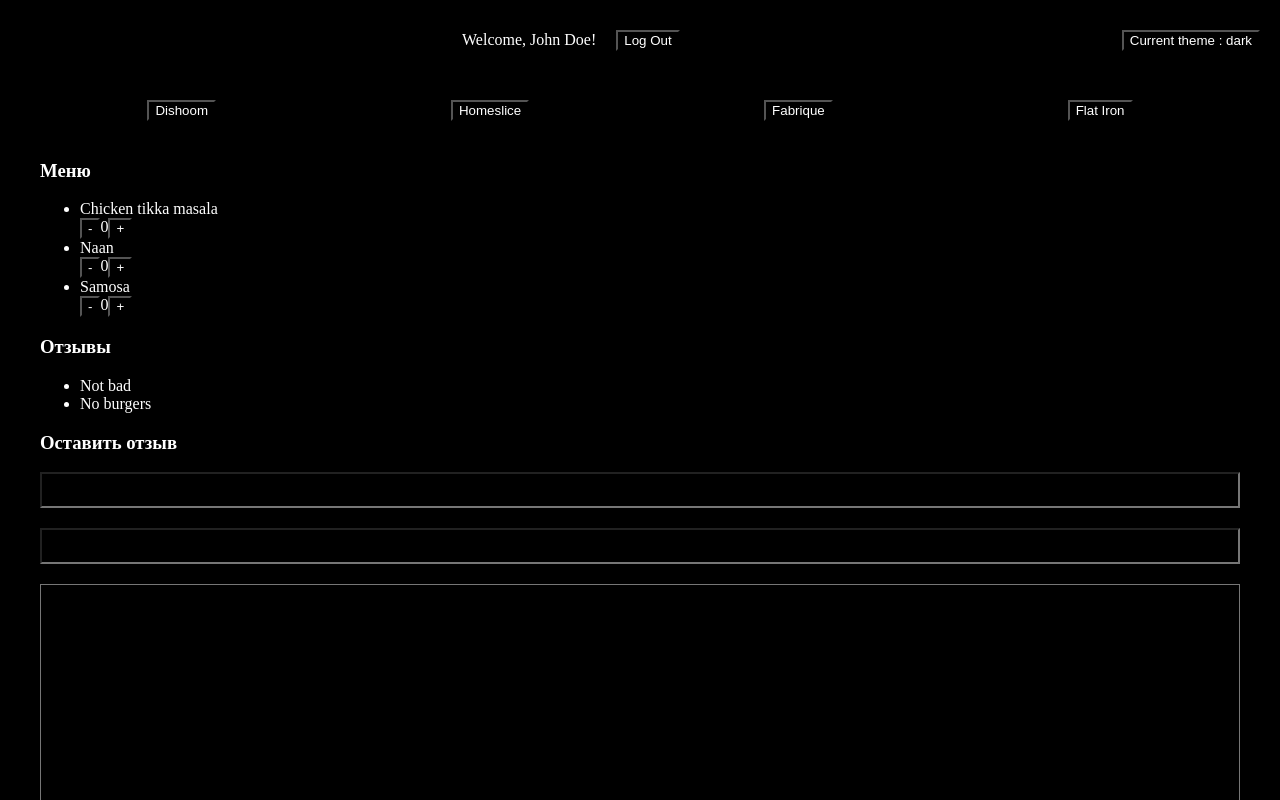
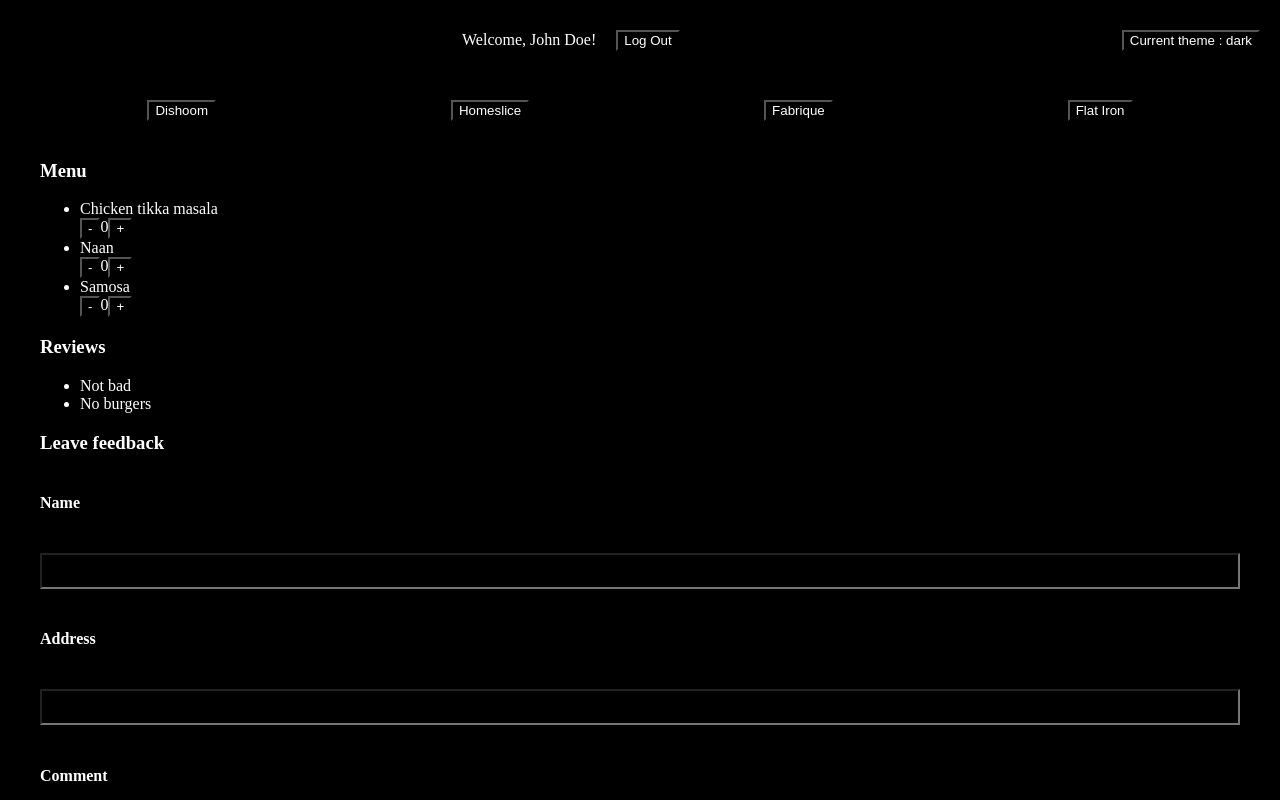
Before and after one commit to Denverlin/react-course, a React (Vite) app: page / in a window 1280 px wide. Both pictures are taken after a click on the button "Log In". Shown: the top 800 px of the page. Built offline with nearby package versions, Linux system fonts and the light colour scheme.

Commit message:
hw-6 upd

```diff
--- a/src/components/InfoCard.jsx
+++ b/src/components/InfoCard.jsx
@@ -7,11 +7,11 @@ function InfoCard({ restaurant }) {
   const { isAuth } = useContext(AuthContext);
   return (
     <div>
-      <h3>Меню</h3>
+      <h3>Menu</h3>
 
       {restaurant.menu.length === 0 ? (
         <div>
-          <h2>Ресторан закрыт</h2>
+          <h2>The restaurant is closed</h2>
         </div>
       ) : (
         <ul>
@@ -24,11 +24,11 @@ function InfoCard({ restaurant }) {
         </ul>
       )}
 
-      <h3>Отзывы</h3>
+      <h3>Reviews</h3>
 
       {restaurant.reviews.length === 0 ? (
         <div>
-          <h2>Отзывов нет</h2>
+          <h2>No reviews</h2>
         </div>
       ) : (
         <ul>
@@ -39,7 +39,7 @@ function InfoCard({ restaurant }) {
       )}
       {isAuth && (
         <>
-          <h3>Оставить отзыв</h3>
+          <h3>Leave feedback</h3>
           <ReviewForm restaurantId={restaurant.id} />
         </>
       )}
--- a/src/components/ReviewForm.jsx
+++ b/src/components/ReviewForm.jsx
@@ -2,7 +2,7 @@ import React, { useReducer } from "react";
 import InputText from "./ui/InputText.jsx";
 import Button from "./ui/Button.jsx";
 import Counter from "./Counter.jsx";
-import styles from "./styles/ReviewForm.module.css"
+import styles from "./styles/ReviewForm.module.css";
 import Textarea from "./ui/Textarea.jsx";
 
 const DEFAULT_FORM = {
@@ -63,12 +63,15 @@ function ReviewForm({ restaurantId }) {
 
   return (
     <form className={styles.reviewForm} onSubmit={(e) => e.preventDefault()}>
+      <h4>Name</h4>
       <InputText text={name} setText={setName} />
+      <h4>Address</h4>
       <InputText text={address} setText={setAddress} />
+      <h4>Comment</h4>
       <Textarea text={text} setText={setText} />
       <Counter step={1} min={0} max={5} count={grade} setCount={setGrade} />
       <Button onclick={clearForm} text={"Clear"} />
-      <Button onclick={sendForm} text={"Отправить"} />
+      <Button onclick={sendForm} text={"Send"} />
     </form>
   );
 }
--- a/src/components/layout/RestaurantsPage.jsx
+++ b/src/components/layout/RestaurantsPage.jsx
@@ -30,7 +30,7 @@ function RestaurantsPage() {
             [styles.mainDark]: theme === "dark",
           })}
         >
-          <h2>Все рестораны закрыты</h2>
+          <h2>All restaurants are closed</h2>
         </div>
       ) : (
         <div
--- a/src/components/styles/App.module.css
+++ b/src/components/styles/App.module.css
@@ -4,6 +4,7 @@
   justify-content: space-around;
   background-color: white;
   min-height: 100%;
+  transition: all 2s ease;
 }
 .containerDark {
   display: flex;
@@ -12,4 +13,5 @@
   background-color: black;
   color: white;
   min-height: 100%;
+  transition: all 2s ease;
 }
--- a/src/components/styles/Button.module.css
+++ b/src/components/styles/Button.module.css
@@ -1,6 +1,8 @@
 .button {
+  transition: all 2s ease;
 }
 .buttonDark {
   background-color: black;
   color: white;
+  transition: all 2s ease;
 }
--- a/src/components/styles/InputText.module.css
+++ b/src/components/styles/InputText.module.css
@@ -1,9 +1,11 @@
 .inputText {
   height: 30px;
+  transition: all 2s ease;
 }
 
 .inputTextDark {
   height: 30px;
   color: white;
   background-color: black;
+  transition: all 2s ease;
 }
--- a/src/components/styles/RestaurantsPage.module.css
+++ b/src/components/styles/RestaurantsPage.module.css
@@ -16,6 +16,7 @@
   gap: 20px;
   width: 1200px;
   margin: 20px auto;
+  transition: all 2s ease;
 }
 .mainDark {
   color: white;
@@ -26,4 +27,5 @@
   gap: 20px;
   width: 1200px;
   margin: 20px auto;
+  transition: all 2s ease;
 }
--- a/src/components/styles/Textarea.module.css
+++ b/src/components/styles/Textarea.module.css
@@ -1,8 +1,10 @@
 .textArea {
   min-height: 1000px;
+  transition: all 2s ease;
 }
 .textAreaDark {
   background-color: black;
   color: white;
   min-height: 1000px;
+  transition: all 2s ease;
 }
```
